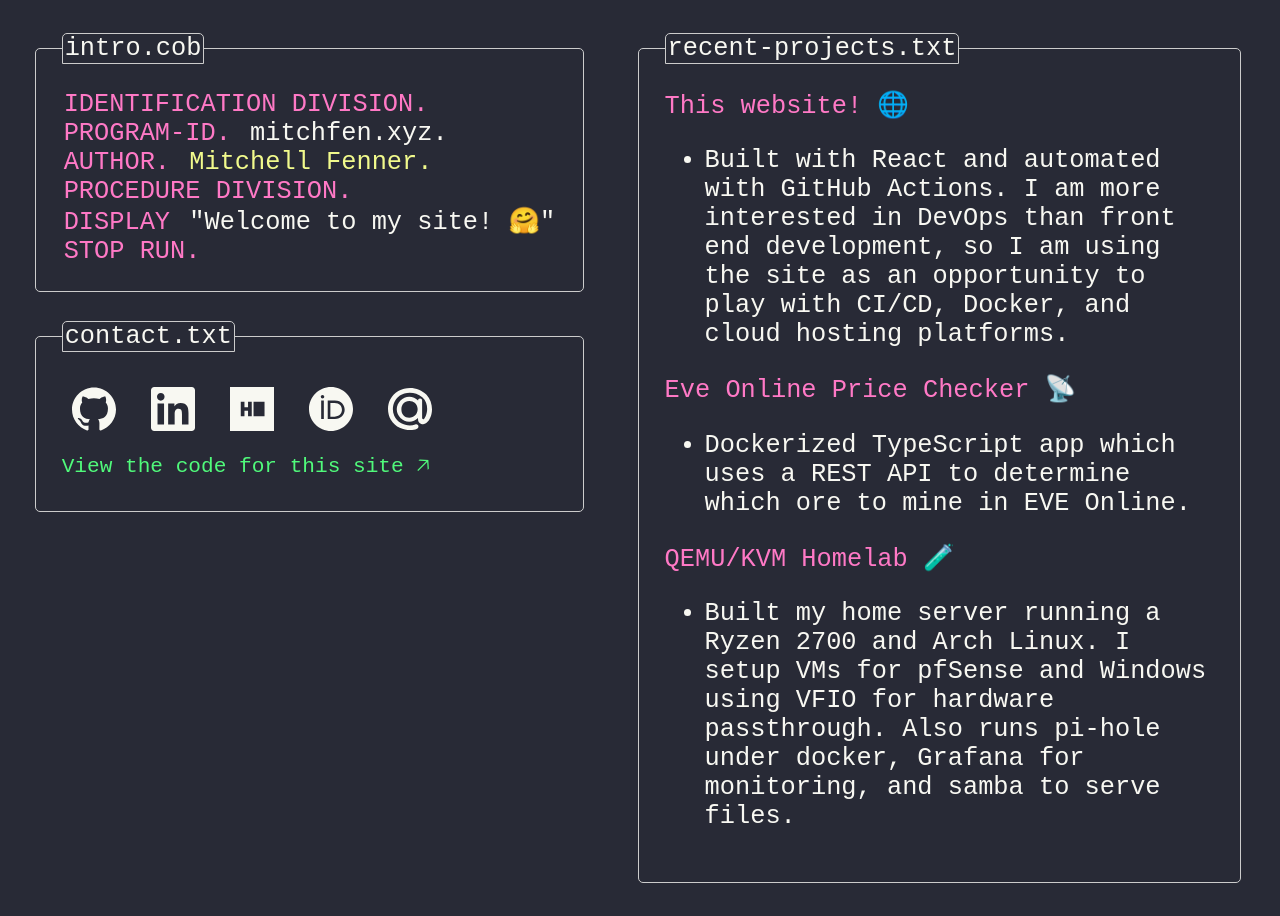
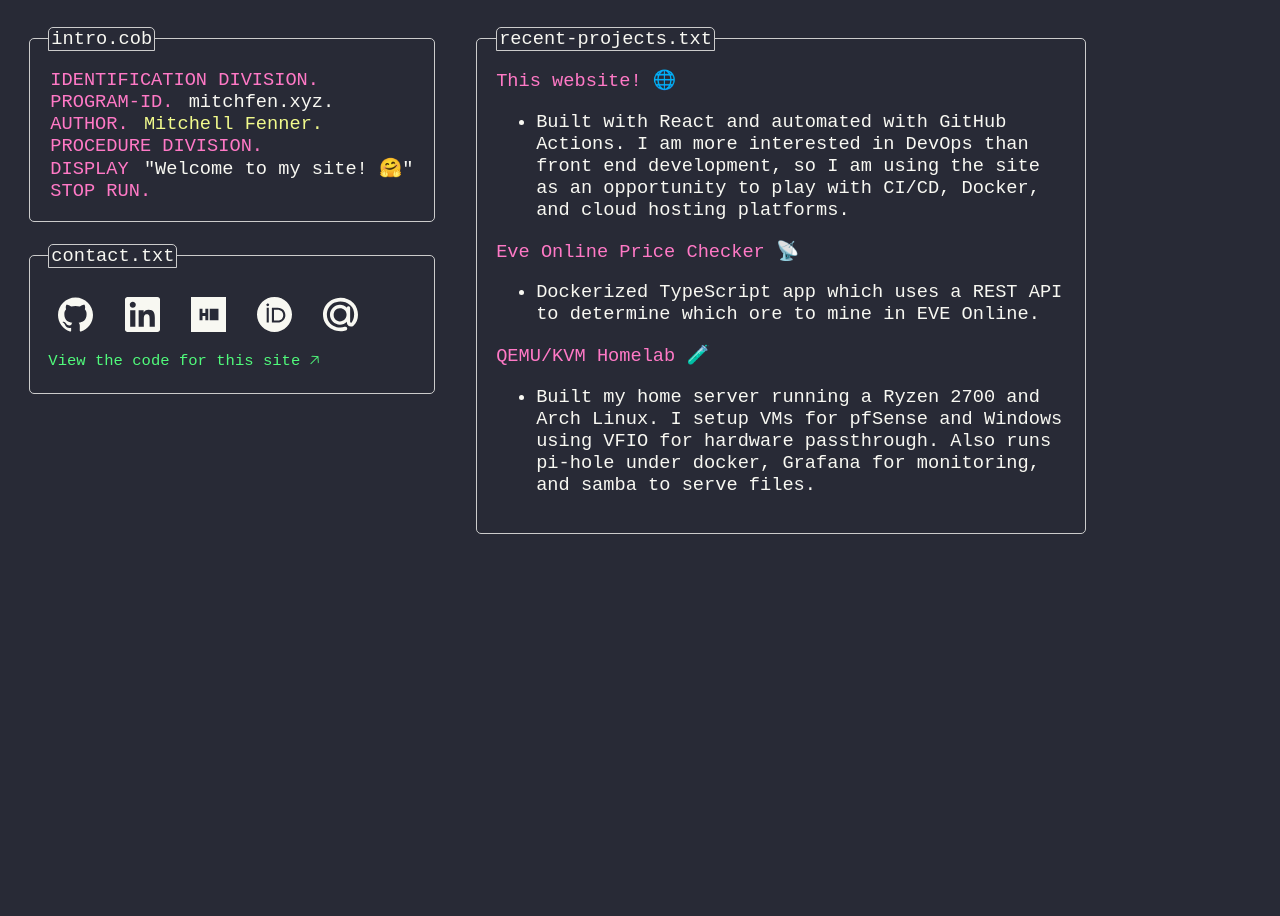
Before and after one commit to mitchfen/mitchfen.github.io, a React (Create React App) app: page / in a window 1280 px wide. After the commit the page ends 800 px from the top, so only its background shows below. Built offline with nearby package versions, Linux system fonts and the light colour scheme.

Commit message:
Improve responsiveness

```diff
--- a/src/assets/main.css
+++ b/src/assets/main.css
@@ -26,7 +26,7 @@
 body {
   background-color: var(--background);
   color: var(--foreground);
-  font-size: 19pt;
+  font-size: 14pt;
   font-family: monospace, sans-serif;
   padding: 1em;
   -webkit-font-smoothing: antialiased;
@@ -111,11 +111,14 @@
   .social {
     color: var(--green);
   }
+  body {
+    font-size: 19pt;
+  }
 }
 
 @media (max-width: 800px) {
   body {
-    font-size: 19pt;
+    font-size: 14pt;
   }
 }
 
--- a/src/components/About.js
+++ b/src/components/About.js
@@ -39,31 +39,31 @@
               rel="noopener noreferrer"
               target="_blank"
             >
-              <SiGithub className="social" size={44} />
+              <SiGithub className="social" size={35} />
             </a>{" "}
             <a
               href="https://www.linkedin.com/in/mitchfen/"
               rel="noopener noreferrer"
               target="_blank"
             >
-              <SiLinkedin className="social" size={44} />
+              <SiLinkedin className="social" size={35} />
             </a>{" "}
             <a
               href="https://www.hackerrank.com/mitchfen"
               rel="noopener noreferrer"
               target="_blank"
             >
-              <SiHackerrank className="social" size={44} />
+              <SiHackerrank className="social" size={35} />
             </a>{" "}
             <a
-              href="https://orcid.org/0000-0002-9684-0447"
+              href="https://orcid.org/0000-0002-9684-0357"
               rel="noopener noreferrer"
               target="_blank"
             >
-              <SiOrcid className="social" size={44} />
+              <SiOrcid className="social" size={35} />
             </a>{" "}
             <a href="mailto:mitchfen@protonmail.com">
-              <SiMailDotRu className="social" size={44} />
+              <SiMailDotRu className="social" size={35} />
             </a>
             <br />
             <small>
```
